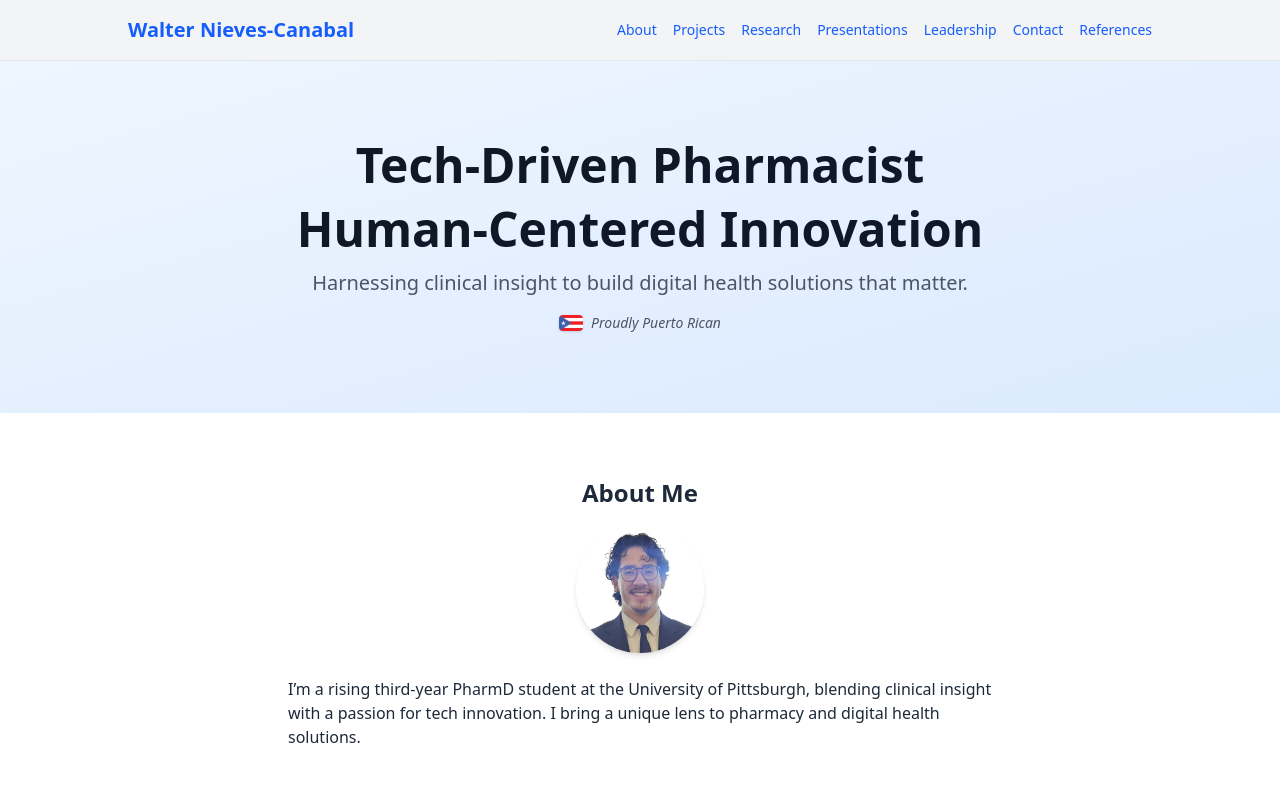
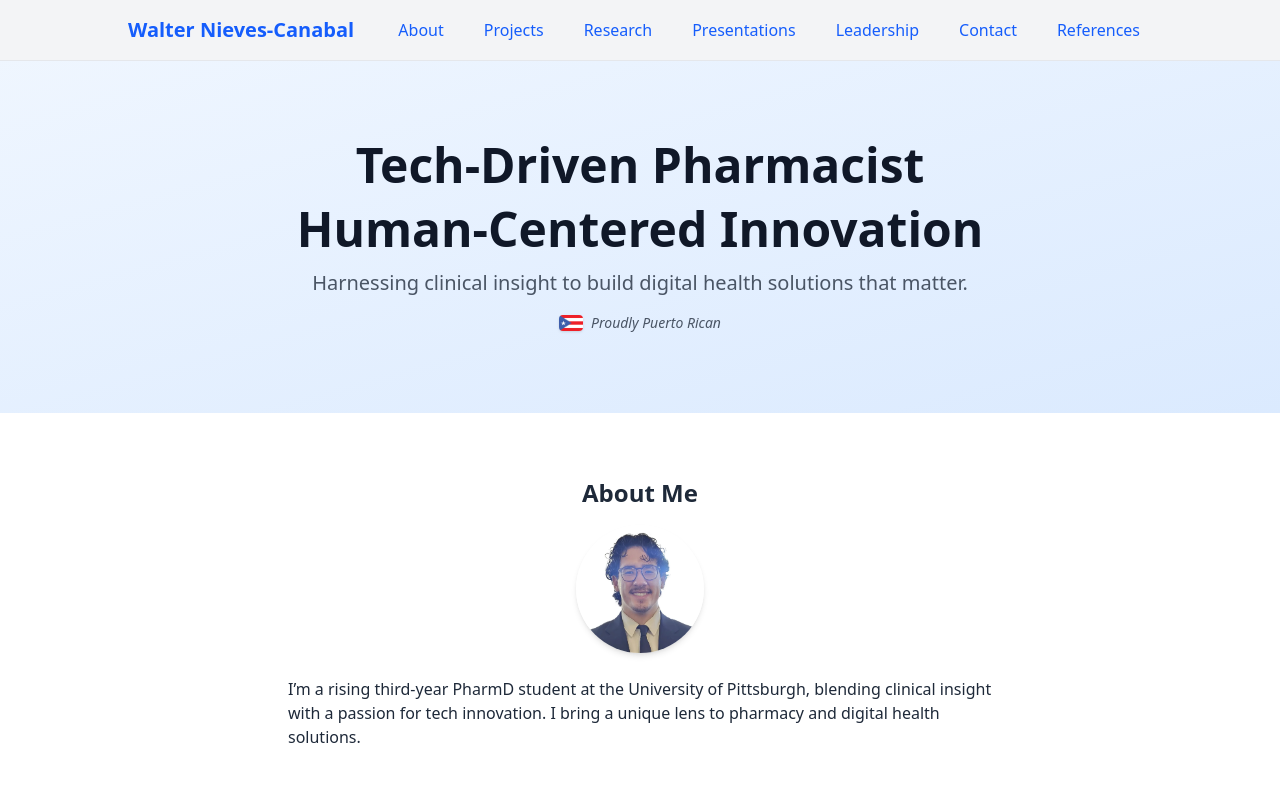
Before and after one commit to raulwnc/walter-portfolio, a Next.js app: page / in a window 1280 px wide. Shown: the top 800 px of the page. Built offline with nearby package versions, Linux system fonts and the light colour scheme.

Commit message:
feat: Add active section highlighting to navbar

```diff
--- a/pages/index.js
+++ b/pages/index.js
@@ -7,14 +7,14 @@ export default function Home() {
       <nav className="bg-gray-100 border-b border-gray-200 px-4 sm:px-6 md:px-8 py-4 sticky top-0 z-50">
         <div className="max-w-5xl mx-auto flex flex-col sm:flex-row justify-between items-center gap-4 sm:gap-0">
           <span className="text-xl font-bold text-blue-600">Walter Nieves-Canabal</span>
-          <ul className="flex flex-wrap justify-center gap-4 text-sm font-medium">
-            <li><ScrollLink to="about" smooth={true} duration={500} offset={-80} className="cursor-pointer hover:text-blue-600">About</ScrollLink></li>
-            <li><ScrollLink to="projects" smooth={true} duration={500} offset={-80} className="cursor-pointer hover:text-blue-600">Projects</ScrollLink></li>
-            <li><ScrollLink to="research" smooth={true} duration={500} offset={-80} className="cursor-pointer hover:text-blue-600">Research</ScrollLink></li>
-            <li><ScrollLink to="presentations" smooth={true} duration={500} offset={-80} className="cursor-pointer hover:text-blue-600">Presentations</ScrollLink></li>
-            <li><ScrollLink to="leadership" smooth={true} duration={500} offset={-80} className="cursor-pointer hover:text-blue-600">Leadership</ScrollLink></li>
-            <li><ScrollLink to="contact" smooth={true} duration={500} offset={-80} className="cursor-pointer hover:text-blue-600">Contact</ScrollLink></li>
-            <li><ScrollLink to="references" smooth={true} duration={500} offset={-80} className="cursor-pointer hover:text-blue-600">References</ScrollLink></li>
+          <ul className="flex flex-wrap justify-center gap-2 sm:gap-4 text-sm sm:text-base font-medium">
+            <li><ScrollLink to="about" smooth={true} duration={500} offset={-80} activeClass="active-nav-link" className="cursor-pointer hover:text-blue-600 px-3 py-2 transition-colors">About</ScrollLink></li>
+            <li><ScrollLink to="projects" smooth={true} duration={500} offset={-80} activeClass="active-nav-link" className="cursor-pointer hover:text-blue-600 px-3 py-2 transition-colors">Projects</ScrollLink></li>
+            <li><ScrollLink to="research" smooth={true} duration={500} offset={-80} activeClass="active-nav-link" className="cursor-pointer hover:text-blue-600 px-3 py-2 transition-colors">Research</ScrollLink></li>
+            <li><ScrollLink to="presentations" smooth={true} duration={500} offset={-80} activeClass="active-nav-link" className="cursor-pointer hover:text-blue-600 px-3 py-2 transition-colors">Presentations</ScrollLink></li>
+            <li><ScrollLink to="leadership" smooth={true} duration={500} offset={-80} activeClass="active-nav-link" className="cursor-pointer hover:text-blue-600 px-3 py-2 transition-colors">Leadership</ScrollLink></li>
+            <li><ScrollLink to="contact" smooth={true} duration={500} offset={-80} activeClass="active-nav-link" className="cursor-pointer hover:text-blue-600 px-3 py-2 transition-colors">Contact</ScrollLink></li>
+            <li><ScrollLink to="references" smooth={true} duration={500} offset={-80} activeClass="active-nav-link" className="cursor-pointer hover:text-blue-600 px-3 py-2 transition-colors">References</ScrollLink></li>
           </ul>
         </div>
       </nav>
--- a/styles/globals.css
+++ b/styles/globals.css
@@ -11,3 +11,10 @@ a {
 html {
   scroll-behavior: smooth;
 }
+
+.active-nav-link {
+  color: #2563eb; /* text-blue-600 */
+  font-weight: 500; /* font-medium */
+  border-bottom: 2px solid #2563eb;
+  transition: color 0.2s ease, border-color 0.2s ease;
+}
```
